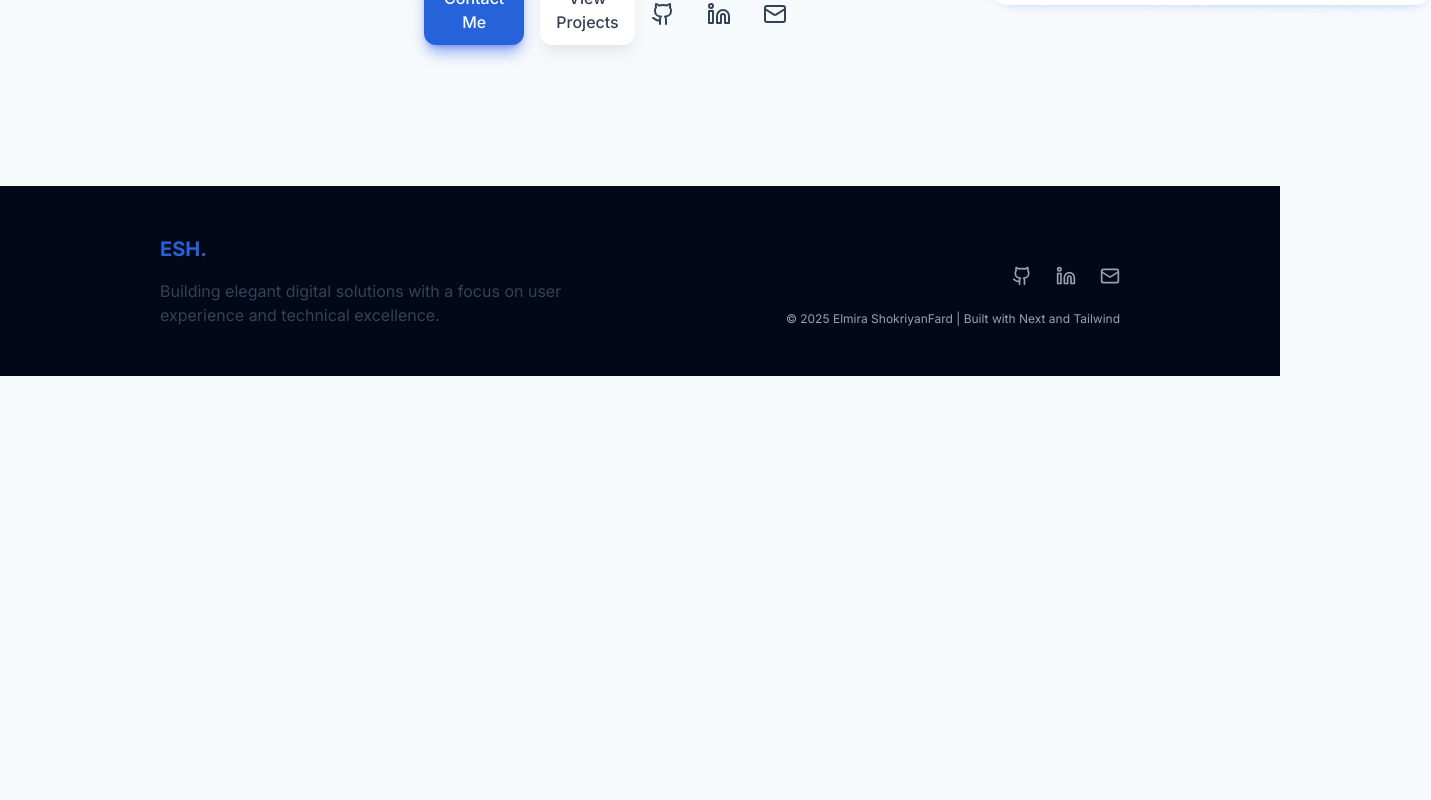
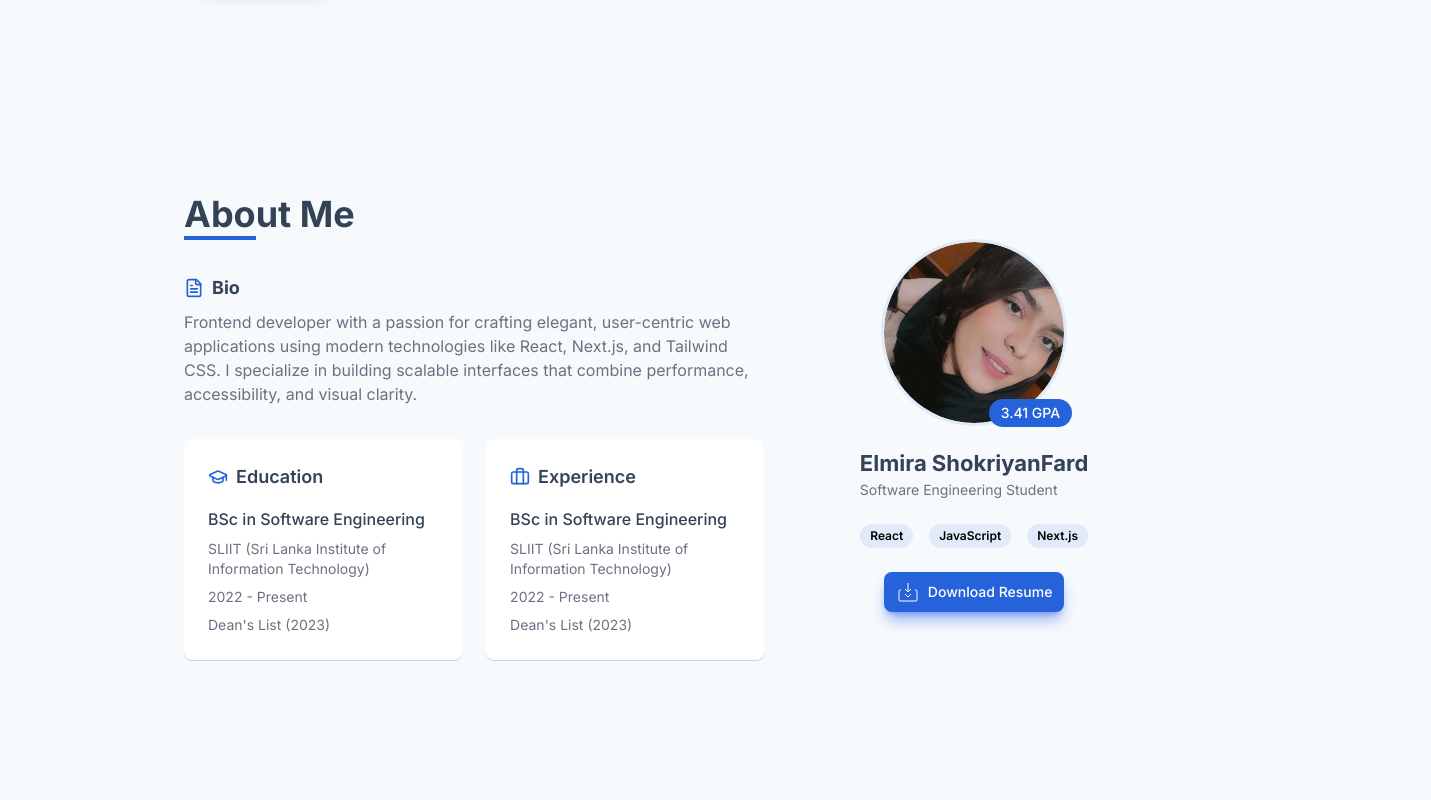
Before and after one commit to elmira1385/portfolio, a Next.js app: page / in a window 1280 px wide. Shown: the part 560-1360 px from the top of the page, 1431 px wide, since content can reach past the window. Before the commit the page ends 936 px from the top, so only its background shows below. Built offline with nearby package versions, Linux system fonts and the light colour scheme.

Commit message:
done about

```diff
--- /dev/null
+++ b/src/app/UI/About.tsx
@@ -0,0 +1,200 @@
+import React from "react";
+import myPicture from "@/image/myPicture.jpg";
+import Image from "next/image";
+const About = () => {
+  return (
+    <div id="about" className="flex scroll-mt-20 flex-col py-10 sm:flex-row sm:px-40 sm:pb-40 sm:pt-8 gap-10">
+      <div className="grid grid-cols-1 p-6 gap-8 ">
+        <div className="flex flex-col gap-10">
+          <div>
+            <p className="text-3xl sm:text-4xl font-bold text-gray dark:text-white">
+              <span className="border-b-4 border-[#2662d9]">Abo</span>ut Me
+            </p>
+          </div>
+          <div className="flex flex-col gap-2">
+            <div className="flex gap-2 items-center">
+              <svg
+                className="stroke-[#2662d9]"
+                xmlns="http://www.w3.org/2000/svg"
+                width="20"
+                height="20"
+                viewBox="0 0 24 24"
+                fill="none"
+                stroke="currentColor"
+                strokeWidth="2"
+                strokeLinecap="round"
+                strokeLinejoin="round"
+              >
+                <path d="M15 2H6a2 2 0 0 0-2 2v16a2 2 0 0 0 2 2h12a2 2 0 0 0 2-2V7Z"></path>
+                <path d="M14 2v4a2 2 0 0 0 2 2h4"></path>
+                <path d="M10 9H8"></path>
+                <path d="M16 13H8"></path>
+                <path d="M16 17H8"></path>
+              </svg>
+              <p className="font-bold text-lg text-gray dark:text-white">Bio</p>
+            </div>
+            <div>
+              <p className="dark:text-gray-400 text-gray-500 text-[15px] sm:text-base ">
+                Frontend developer with a passion for crafting elegant,
+                user-centric web applications using modern technologies like
+                React, Next.js, and Tailwind CSS. I specialize in building
+                scalable interfaces that combine performance, accessibility, and
+                visual clarity.
+              </p>
+            </div>
+          </div>
+        </div>
+        <div className="flex flex-col sm:flex-row gap-6">
+          <div className="p-6 pt-6 bg-white hover:scale-103 dark:bg-[#020817] shadow-2xs rounded-lg flex flex-col gap-4 shadow-gray-300 dark:shadow-none dark:border-2 border-gray-900">
+            <div>
+              <h3 className="text-lg font-semibold flex items-center gap-2 text-gray dark:text-white">
+                <svg
+                  className="stroke-[#2662d9]"
+                  xmlns="http://www.w3.org/2000/svg"
+                  width="20"
+                  height="20"
+                  viewBox="0 0 24 24"
+                  fill="none"
+                  stroke="currentColor"
+                  strokeWidth="2"
+                  strokeLinecap="round"
+                  strokeLinejoin="round"
+                >
+                  <path d="M21.42 10.922a1 1 0 0 0-.019-1.838L12.83 5.18a2 2 0 0 0-1.66 0L2.6 9.08a1 1 0 0 0 0 1.832l8.57 3.908a2 2 0 0 0 1.66 0z"></path>
+                  <path d="M22 10v6"></path>
+                  <path d="M6 12.5V16a6 3 0 0 0 12 0v-3.5"></path>
+                </svg>
+                Education
+              </h3>
+            </div>
+            <div className="flex flex-col gap-2">
+              <p className="font-medium text-gray dark:text-white">
+                BSc in Software Engineering
+              </p>
+              <p className="text-[12px] sm:text-sm dark:text-gray-400 text-gray-500">
+                SLIIT (Sri Lanka Institute of Information Technology)
+              </p>
+              <p className="text-[12px] sm:text-sm dark:text-gray-400 text-gray-500">
+                2022 - Present
+              </p>
+              <p className="text-[12px] sm:text-sm dark:text-gray-400 text-gray-500">
+                Dean's List (2023)
+              </p>
+            </div>
+          </div>
+          <div className="p-6 pt-6 bg-white hover:scale-103 dark:bg-[#020817] shadow-2xs rounded-lg flex flex-col gap-4 shadow-gray-300 dark:shadow-none dark:border-2 border-gray-900">
+            <div>
+              <h3 className="text-lg font-semibold flex items-center gap-2 text-gray dark:text-white">
+                <svg
+                  className="stroke-[#2662d9]"
+                  xmlns="http://www.w3.org/2000/svg"
+                  width="20"
+                  height="20"
+                  viewBox="0 0 24 24"
+                  fill="none"
+                  stroke="currentColor"
+                  strokeWidth="2"
+                  strokeLinecap="round"
+                  strokeLinejoin="round"
+                >
+                  <path d="M16 20V4a2 2 0 0 0-2-2h-4a2 2 0 0 0-2 2v16"></path>
+                  <rect width="20" height="14" x="2" y="6" rx="2"></rect>
+                </svg>
+                Experience
+              </h3>
+            </div>
+            <div className="flex flex-col gap-2">
+              <p className="font-medium text-gray dark:text-white">
+                BSc in Software Engineering
+              </p>
+              <p className="text-[12px] sm:text-sm dark:text-gray-400 text-gray-500">
+                SLIIT (Sri Lanka Institute of Information Technology)
+              </p>
+              <p className="text-[12px] sm:text-sm dark:text-gray-400 text-gray-500">
+                2022 - Present
+              </p>
+              <p className="text-[12px] sm:text-sm dark:text-gray-400 text-gray-500">
+                Dean's List (2023)
+              </p>
+            </div>
+          </div>
+        </div>
+      </div>
+      <div className="flex flex-col justify-center items-center px-4 pb-30 sm:py-18 gap-6">
+        <div className=" relative hover:scale-103">
+          <Image
+            className="rounded-full outline-3 outline-[#E1EAF8] dark:outline-gray-700"
+            width={180}
+            height={180}
+            src={myPicture}
+            alt="myPicture"
+          />
+          <div className="absolute -bottom-1 -right-2 bg-primary dark:text-black text-white px-3 py-1 rounded-full text-sm font-medium">
+            3.41 GPA
+          </div>
+        </div>
+        <div>
+          <p className="text-[22px] text-gray font-bold dark:text-white text-center sm:text-start">
+            Elmira ShokriyanFard
+          </p>
+          <p className="text-sm dark:text-gray-400 text-gray-500 text-center sm:text-start">
+            Software Engineering Student
+          </p>
+        </div>
+        <div className="flex  px-4 gap-4">
+          <div className="flex justify-center items-center rounded-full  px-2.5 py-0.5 text-xs font-semibold  dark:text-white dark:border border-gray-700 bg-[#E1EAF8] dark:bg-[#07142D]">
+            React
+          </div>
+          <div className="flex justify-center items-center rounded-full  px-2.5 py-0.5 text-xs font-semibold  dark:text-white dark:border border-gray-700 bg-[#E1EAF8] dark:bg-[#07142D]">
+            JavaScript
+          </div>
+          <div className=" rounded-full flex justify-center items-center px-2.5 py-1 text-xs font-semibold  dark:text-white dark:border border-gray-700 bg-[#E1EAF8] dark:bg-[#07142D]">
+            Next.js
+          </div>
+        </div>
+        <div>
+          <button className="bg-primary hover:scale-103 shadow-lg/45 shadow-blue-700 hover:shadow-lg/65 flex gap-2 justify-center items-center py-2 px-3 rounded-lg">
+            <svg className="stroke-white dark:stroke-black fill-none"
+              width="24px"
+              height="24px"
+              viewBox="0 0 24 24"
+              id="download-double-arrow"
+              data-name="Line Color"
+              xmlns="http://www.w3.org/2000/svg"
+
+            >
+              <polyline className="stroke-white dark:stroke-black fill-none"
+                id="secondary"
+                points="15 14 12 17 9 14"
+
+              ></polyline>
+              <polyline className="stroke-white  dark:stroke-black fill-none"
+                id="secondary-2"
+                data-name="secondary"
+                points="15 9 12 12 9 9"
+
+              ></polyline>
+              <line className="stroke-white  dark:stroke-black fill-none"
+                id="secondary-3"
+                data-name="secondary"
+                x1="12"
+                y1="12"
+                x2="12"
+                y2="3"
+
+              ></line>
+              <path className="stroke-white  dark:stroke-black fill-none"
+                id="primary"
+                d="M19,10h1a1,1,0,0,1,1,1v9a1,1,0,0,1-1,1H4a1,1,0,0,1-1-1V11a1,1,0,0,1,1-1H5"
+
+              ></path>
+            </svg>
+            <p className="text-white font-medium text-sm dark:text-black">Download Resume</p>
+          </button>
+        </div>
+      </div>
+    </div>
+  );
+};
+
+export default About;
--- a/src/app/UI/Header.tsx
+++ b/src/app/UI/Header.tsx
@@ -8,15 +8,15 @@ const Header = () => {
   const { theme, setTheme } = useTheme();
   const [isOpenHeader, setIsOpenHeader] = useState(false);
   return (
-    <div className="bg-[#F7FAFC]/90 z-50 dark:bg-[#020817]/90 sticky top-0 left-0 flex justify-between px-6 sm:gap-120 sm:justify-center py-5 items-center">
+    <div  className="bg-[#F7FAFC]/90 z-50 dark:bg-[#020817]/90 sticky top-0 left-0 flex justify-between px-6 sm:gap-120 sm:justify-center py-5 items-center">
       <div>
         <p className="text-xl text-primary font-bold">ESH.</p>
       </div>
       <div className="flex sm:gap-10 gap-2 items-center">
-        <div className="flex sm:gap-8 hidden sm:inline-flex">
+        <div className="flex sm:gap-8 hidden sm:inline-flex ">
           <a
             href="#home"
-            className="text-sm dark:text-white dark:hover:text-[#2662d9] font-medium text-gray text-primary-hover transition-colors cursor-pointer"
+            className="text-sm  dark:text-white dark:hover:text-[#2662d9] font-medium text-gray text-primary-hover transition-colors cursor-pointer"
           >
             Home
           </a>
--- a/src/app/globals.css
+++ b/src/app/globals.css
@@ -2,13 +2,16 @@
 @custom-variant dark (&:where(.dark, .dark *));
 
 body {
-  height: 100vh;
+  min-height: 100vh;
+  display: flex;
+  flex-direction: column;
   font-family: var(--font-inter);
-  scroll-behavior: smooth;
+
 }
-:root,
+html,
 :host {
   height: 100%;
+  scroll-behavior: smooth;
   --color-primary: #2662d9;
   --bg-primary: #2662d9;
   --color-gray: #344256;
--- a/src/app/layout.tsx
+++ b/src/app/layout.tsx
@@ -24,7 +24,7 @@ export default function RootLayout({
   return (
     <html lang="en">
       <body
-        className={`${inter.variable} antialiased dark:bg-[#020817] bg-[#F7FAFC]`}
+        className={`${inter.variable} antialiased dark:bg-[#020817] bg-[#F7FAFC] `}
       >
         <ThemeProvider>
           <Header />
--- a/src/app/page.tsx
+++ b/src/app/page.tsx
@@ -1,3 +1,4 @@
+import About from "./UI/About";
 import Section1 from "./UI/Section1";
 
 
@@ -5,6 +6,7 @@ export default function Home() {
   return (
   <div>
     <Section1/>
+    <About/>
   </div>
   );
 }
```
Also changed, not shown: src/app/UI/Section1.tsx (+5 -5 lines), src/image/myPicture.jpg (added).
